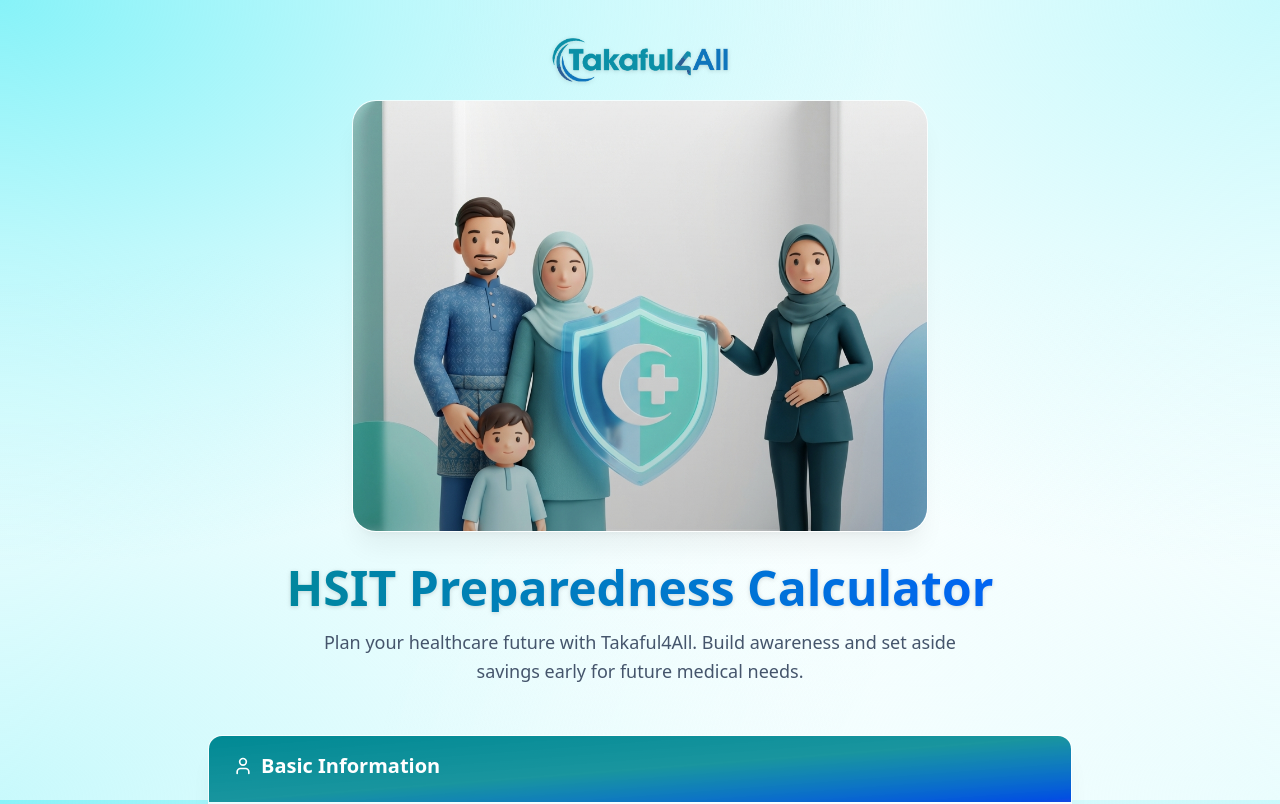
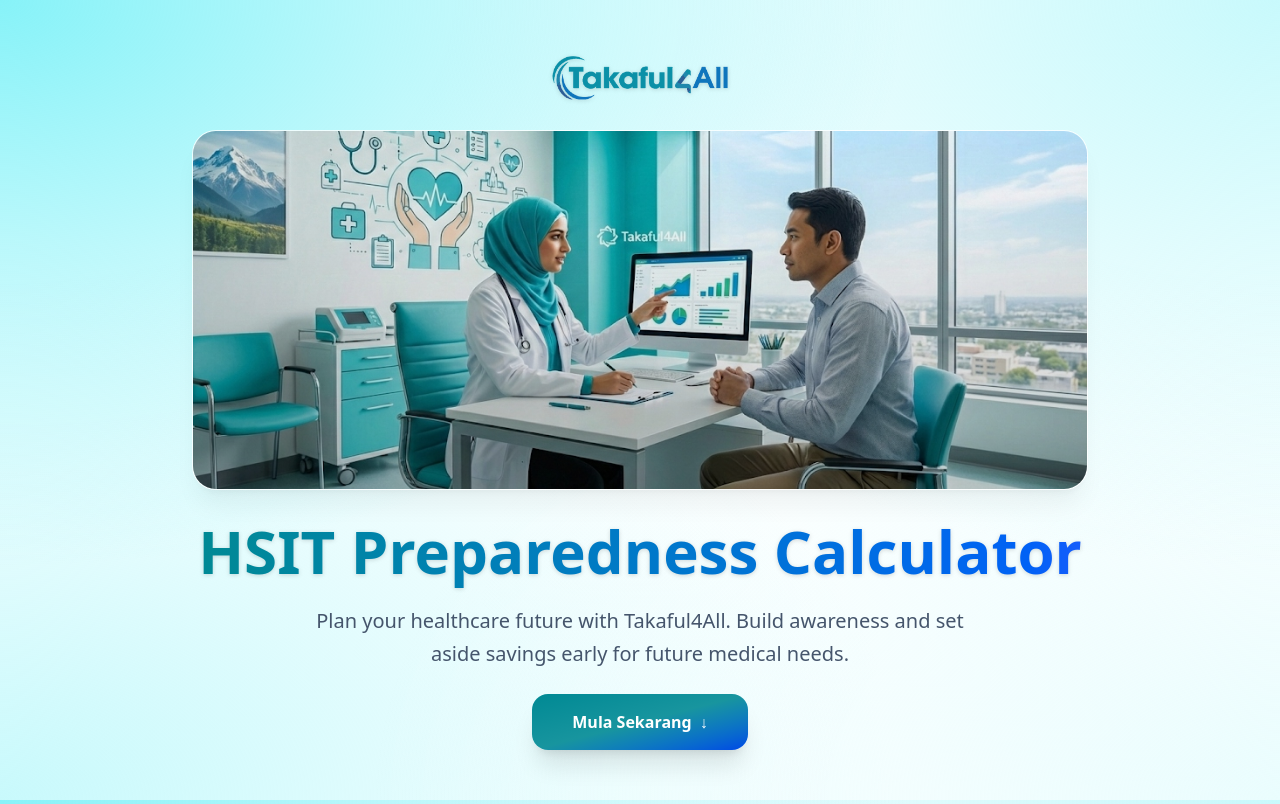
Before and after one commit to faizalhaini958/hsit-calculator-mta, a Next.js app: page / in a window 1280 px wide. Shown: the top 804 px of the page. Built offline with nearby package versions, Linux system fonts and the light colour scheme.

Commit message:
Update Hero Section and Image

```diff
--- a/src/app/page.tsx
+++ b/src/app/page.tsx
@@ -1,37 +1,56 @@
+"use client"
+
 import Image from "next/image"
 import HSITCalculator from "@/components/hsit-calculator"
 
 export default function Home() {
   return (
-    <div className="py-4 md:py-8">
-      <div className="container mx-auto px-4">
+    <div className="flex flex-col min-h-screen">
+      <div className="container mx-auto px-4 flex flex-col items-center justify-center py-4 md:py-8 min-h-screen">
         {/* Hero Section */}
-        <div className="flex flex-col items-center text-center space-y-3 mb-4 animate-in fade-in slide-in-from-top-4 duration-1000">
+        <div className="flex flex-col items-center text-center space-y-4 md:space-y-6 w-full max-w-4xl animate-in fade-in slide-in-from-top-4 duration-1000">
           <Image
             src="/takaful4all-logo.png"
             alt="Takaful4All Logo"
             width={240}
             height={80}
-            className="h-14 w-auto object-contain drop-shadow-sm"
+            className="h-10 md:h-14 w-auto object-contain drop-shadow-sm"
             priority
           />
 
-          <div className="relative w-full max-w-xl aspect-square md:aspect-[4/3] rounded-3xl overflow-hidden glass-card premium-shadow group">
+          <div className="relative w-full max-h-[45vh] aspect-video rounded-3xl overflow-hidden glass-card premium-shadow group">
             <Image
-              src="/hero-illustration.png"
+              src="/hero-human.jpg"
               alt="Protecting Your Future"
               fill
-              className="object-cover object-top group-hover:scale-105 transition-transform duration-700"
+              className="object-cover group-hover:scale-105 transition-transform duration-700"
               priority
             />
             <div className="absolute inset-0 bg-gradient-to-t from-black/20 to-transparent" />
           </div>
+
+          <div className="space-y-2 md:space-y-4">
+            <h1 className="text-3xl md:text-5xl lg:text-6xl font-extrabold text-gradient drop-shadow-sm leading-tight">
+              HSIT Preparedness Calculator
+            </h1>
+            <p className="text-slate-600 max-w-2xl mx-auto text-base md:text-lg lg:text-xl leading-relaxed">
+              Plan your healthcare future with Takaful4All. Build awareness and set aside savings early for future medical needs.
+            </p>
+          </div>
+
+          <button
+            onClick={() => document.getElementById('calculator-section')?.scrollIntoView({ behavior: 'smooth' })}
+            className="px-8 md:px-10 py-3 md:py-4 bg-premium-gradient text-white rounded-2xl font-bold shadow-xl hover:scale-105 hover:shadow-2xl transition-all duration-300 group"
+          >
+            Mula Sekarang
+            <span className="inline-block ml-2 group-hover:translate-y-1 transition-transform">↓</span>
+          </button>
         </div>
+      </div>
 
-        {/* Calculator Section */}
-        <div className="animate-in fade-in slide-in-from-bottom-4 duration-1000 delay-300">
-          <HSITCalculator />
-        </div>
+      {/* Calculator Section */}
+      <div id="calculator-section" className="py-12 md:py-20 animate-in fade-in slide-in-from-bottom-4 duration-1000 delay-300">
+        <HSITCalculator />
       </div>
     </div>
   )
--- a/src/components/hsit-calculator.tsx
+++ b/src/components/hsit-calculator.tsx
@@ -273,15 +273,6 @@
   // Main render - single page with form and results
   return (
     <div className="max-w-4xl mx-auto p-4 space-y-6">
-      <div className="text-center space-y-4 mb-12">
-        <h1 className="text-4xl md:text-5xl font-extrabold text-gradient drop-shadow-sm">
-          HSIT Preparedness Calculator
-        </h1>
-        <p className="text-slate-600 max-w-2xl mx-auto text-lg leading-relaxed">
-          Plan your healthcare future with Takaful4All. Build awareness and set aside savings early for future medical needs.
-        </p>
-      </div>
-
       {/* Form Section */}
       <Form {...form}>
         <form onSubmit={form.handleSubmit(onSubmit)} className="space-y-6">
```
Also changed, not shown: public/archive/hero-illustration-v1.png (renamed from public/hero-illustration.png), public/hero-human.jpg (added).
